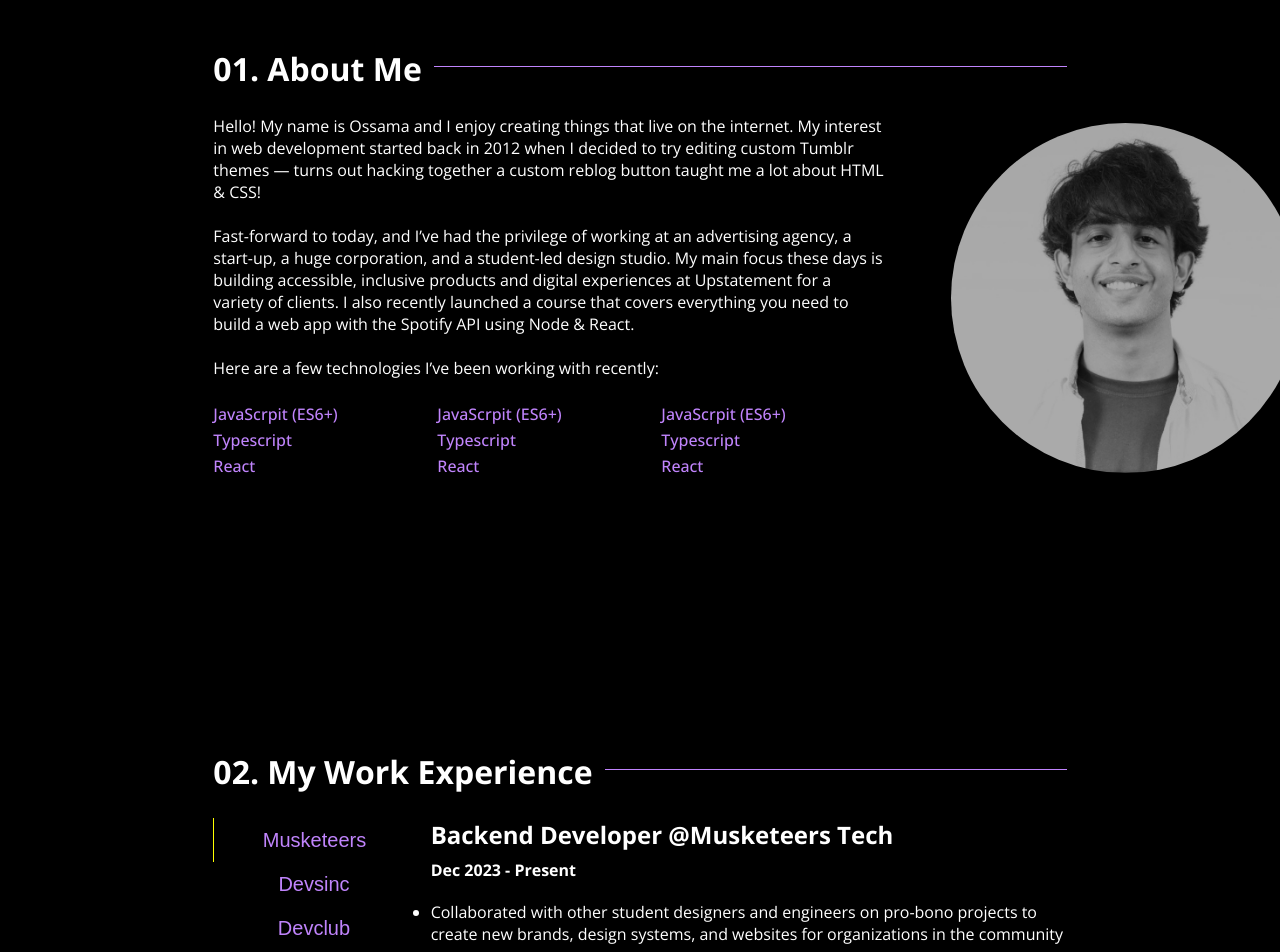
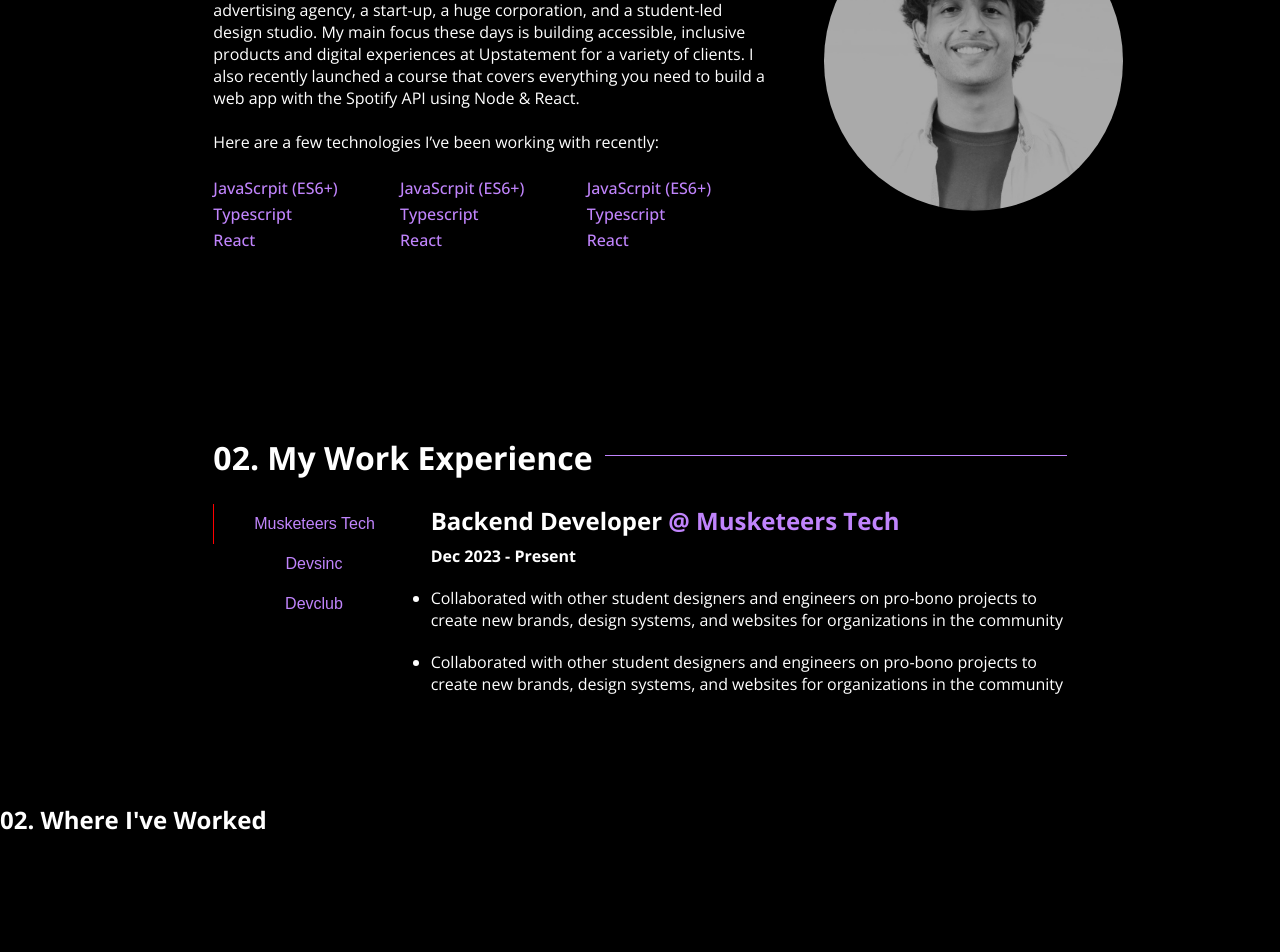
Before and after one commit to Ossama1903/portfolio, a Next.js app: page / in a window 1280 px wide. Shown: the part 1080-2032 px from the top of the page. After the commit the page ends 1916 px from the top, so only its background shows below. Built offline with nearby package versions, Linux system fonts and the light colour scheme.

Commit message:
Dynamic functionality added in experience

```diff
--- a/app/components/AboutMe/index.tsx
+++ b/app/components/AboutMe/index.tsx
@@ -2,7 +2,7 @@ import Image from "next/image";
 
 const AboutMe = () => {
   return (
-    <div className="grid grid-cols-12 xl:gap-x-24">
+    <div className="grid grid-cols-12 xl:gap-x-20">
       <div className="col-span-12 lg:col-span-8">
         <p>
           Hello! My name is Ossama and I enjoy creating things that live on
@@ -50,8 +50,8 @@ const AboutMe = () => {
         <Image
           src="/images/me.jpeg"
           alt="Portfolio picture of Ossama Bin Bilal"
-          width={350}
-          height={350}
+          width={300}
+          height={300}
           className="rounded-[50%]"
         />
       </div>
--- /dev/null
+++ b/app/components/Experience/ActiveExperience.tsx
@@ -0,0 +1,27 @@
+import { Experience } from "@/app/types";
+import React from "react";
+
+interface Props {
+  activeWorkExperience: Experience;
+}
+
+const ActiveExperience = ({ activeWorkExperience }: Props) => {
+  return (
+    <>
+      <h2 className="mb-2">
+        <span>{activeWorkExperience.designation} </span>
+        <span className="text-purple-400">@ {activeWorkExperience.workPlace}</span>
+      </h2>
+      <h4 className="mb-5">{activeWorkExperience.timePeriodWorked}</h4>
+      <ul>
+        {activeWorkExperience.bullets.map((bullet) => (
+          <li className="mb-5">
+            <p>{bullet}</p>
+          </li>
+        ))}
+      </ul>
+    </>
+  );
+};
+
+export default ActiveExperience;
--- a/app/components/Experience/index.tsx
+++ b/app/components/Experience/index.tsx
@@ -1,39 +1,71 @@
+"use client";
+
+import { useState } from "react";
+import ActiveExperience from "./ActiveExperience";
+import { Experience } from "@/app/types";
+
+const workExperience: Experience[] = [
+  {
+    workPlace: "Musketeers Tech",
+    designation: "Backend Developer",
+    timePeriodWorked: "Dec 2023 - Present",
+    bullets: [
+      "Collaborated with other student designers and engineers on pro-bono projects to create new brands, design systems, and websites for organizations in the community",
+      "Collaborated with other student designers and engineers on pro-bono projects to create new brands, design systems, and websites for organizations in the community",
+    ],
+  },
+  {
+    workPlace: "Devsinc",
+    designation: "Associated Software Engineer",
+    timePeriodWorked: "Dec 2023 - Present",
+    bullets: [
+      "Collaborated with other student designers and engineers on pro-bono projects to create new brands, design systems, and websites for organizations in the community",
+      "Collaborated with other student designers and engineers on pro-bono projects to create new brands, design systems, and websites for organizations in the community",
+    ],
+  },
+  {
+    workPlace: "Devclub",
+    designation: "Co-founder",
+    timePeriodWorked: "Dec 2023 - Present",
+    bullets: [
+      "Collaborated with other student designers and engineers on pro-bono projects to create new brands, design systems, and websites for organizations in the community",
+      "Collaborated with other student designers and engineers on pro-bono projects to create new brands, design systems, and websites for organizations in the community",
+    ],
+  },
+];
+
 const Experience = () => {
+  const [activeWorkExperience, setActiveWorkExperience] = useState(
+    workExperience[0]
+  );
+
   return (
     <div className="grid grid-cols-12 gap-4">
       <div className="col-span-3 grid grid-cols-12 h-fit">
-        <button
-          className="text-xl text-purple-400 border-none col-span-12 py-2 bg-transparent"
-          style={{ borderLeft: "1px solid yellow" }}
-        >
-          Musketeers
-        </button>
-        <button className="text-xl text-purple-400 border-none col-span-12 py-2 bg-transparent">
-          Devsinc
-        </button>
-        <button className="text-xl text-purple-400 border-none col-span-12 py-2 bg-transparent">
-          Devclub
-        </button>
+        {workExperience.map((experience: Experience) => (
+          <button
+            onClick={() =>
+              setActiveWorkExperience(
+                workExperience.filter(
+                  (nestedExperience) =>
+                    nestedExperience.workPlace === experience.workPlace
+                )[0]
+              )
+            }
+            className="text-base text-purple-400 border-none col-span-12 py-2 bg-transparent"
+            style={{
+              borderLeft:
+                activeWorkExperience.workPlace === experience.workPlace
+                  ? "1px solid red"
+                  : "none",
+            }}
+          >
+            {experience.workPlace}
+          </button>
+        ))}
       </div>
       <div className="col-span-9">
-        <h2 className="mb-2">Backend Developer @Musketeers Tech</h2>
-        <h4 className="mb-5">Dec 2023 - Present</h4>
-        <ul>
-          <li className="mb-5">
-            <p>
-              Collaborated with other student designers and engineers on
-              pro-bono projects to create new brands, design systems, and
-              websites for organizations in the community
-            </p>
-          </li>
-          <li>
-            <p>
-              Collaborated with other student designers and engineers on
-              pro-bono projects to create new brands, design systems, and
-              websites for organizations in the community
-            </p>
-          </li>
-        </ul>
+        <ActiveExperience activeWorkExperience={activeWorkExperience} />
       </div>
     </div>
   );
--- a/app/components/HeroButton/index.tsx
+++ b/app/components/HeroButton/index.tsx
@@ -4,7 +4,7 @@ import Button from "../Button";
 const HeroButton = () => {
   return (
     <Button
-      className="px-10 py-5"
+      className="px-7 py-3"
       onClick={() => console.log("Check out my course button")}
     >
       Check out my projects!
--- a/app/page.tsx
+++ b/app/page.tsx
@@ -10,12 +10,12 @@ export default function Home() {
     <>
       <Header />
       <Container>
-        <div className="my-12 py-12 mb-12">
-          <div className="my-12 py-12 mb-12">
+        <div className="mt-12 pt-12">
+          <div className="py-12">
             <Hero />
           </div>
         </div>
-        <div id="AboutMe" className="py-12 bg-inherit">
+        <div id="AboutMe" className="py-2 bg-inherit">
           <div className="my-12 py-12 bg-inherit">
             <div className="py-12 bg-inherit">
               <HeadingWithBorder heading="01. About Me">
@@ -24,7 +24,7 @@ export default function Home() {
             </div>
           </div>
         </div>
-        <div id="Experience" className="py-12 bg-inherit">
+        <div id="Experience" className="bg-inherit">
           <HeadingWithBorder heading="02. My Work Experience">
             <Experience />
           </HeadingWithBorder>
--- /dev/null
+++ b/app/types.tsx
@@ -0,0 +1,6 @@
+export type Experience = {
+  workPlace: String;
+  designation: String;
+  timePeriodWorked: String;
+  bullets: Array<String>;
+};
```
